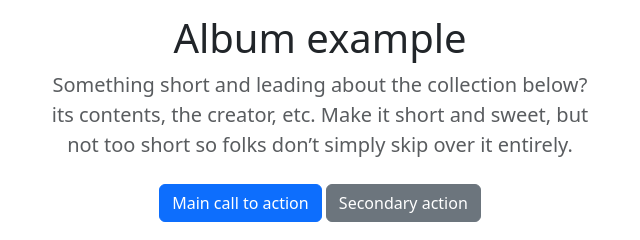
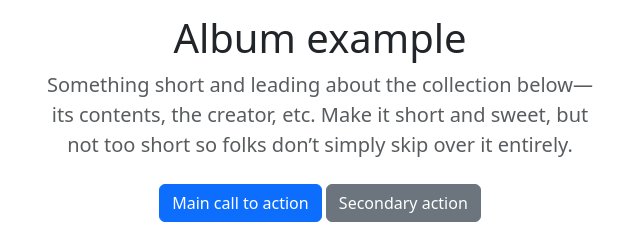
Before and after one commit to c1p31088/O, a plain HTML site: page index.html in a window 1280 px wide. Shown: the part 138-378 px from the top of the page, 320-960 px from the left. Drawn offline with nearby package versions, Linux system fonts and the light colour scheme.

Commit message:
Add files via upload

```diff
--- a/index.html
+++ b/index.html
@@ -6,7 +6,7 @@
     <meta name="description" content="">
     <meta name="author" content="Mark Otto, Jacob Thornton, and Bootstrap contributors">
     <meta name="generator" content="Hugo 0.79.0">
-    <title>Album example ・ Bootstrap v5.0</title>
+    <title>Album example · Bootstrap v5.0</title>
 
     <link rel="canonical" href="https://getbootstrap.com/docs/5.0/examples/album/">
 
@@ -73,7 +73,7 @@
     <div class="row py-lg-5">
       <div class="col-lg-6 col-md-8 mx-auto">
         <h1 class="fw-light">Album example</h1>
-        <p class="lead text-muted">Something short and leading about the collection below?its contents, the creator, etc. Make it short and sweet, but not too short so folks don’t simply skip over it entirely.</p>
+        <p class="lead text-muted">Something short and leading about the collection below—its contents, the creator, etc. Make it short and sweet, but not too short so folks don’t simply skip over it entirely.</p>
         <p>
           <a href="#" class="btn btn-primary my-2">Main call to action</a>
           <a href="#" class="btn btn-secondary my-2">Secondary action</a>
```
